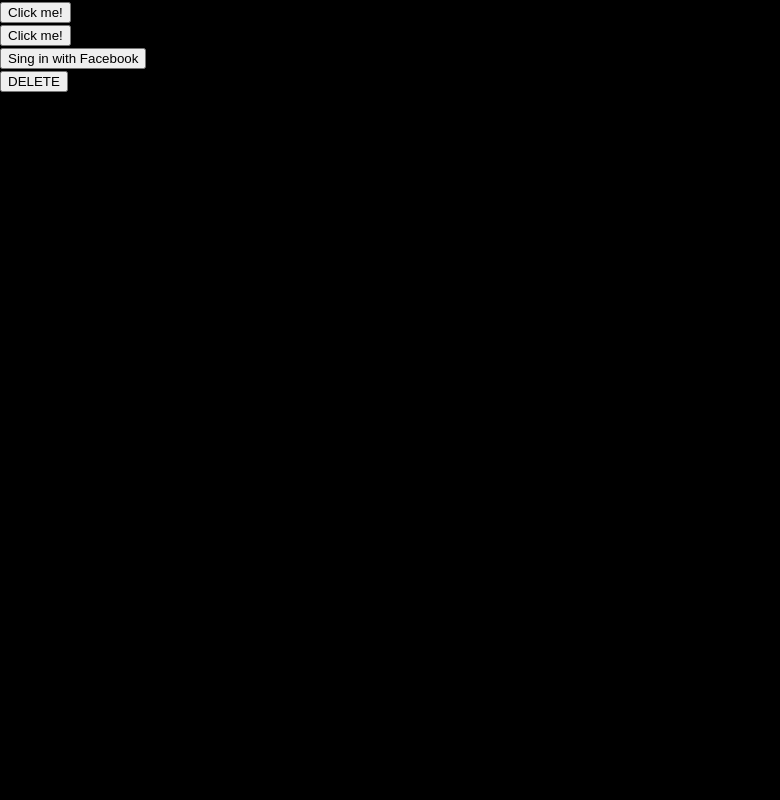
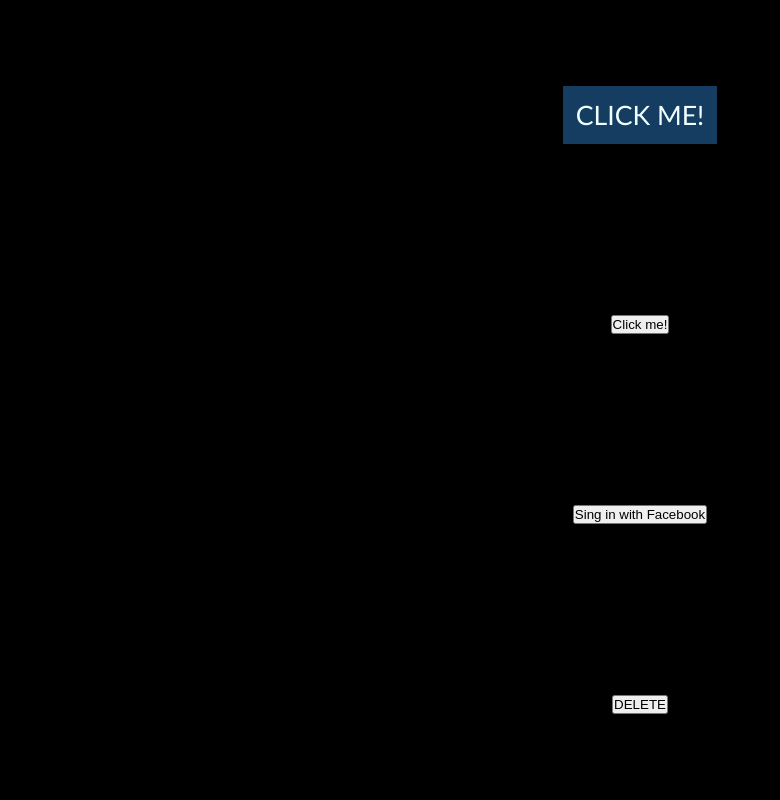
Before and after one commit to kvfck/css-challenge, a plain HTML site: page buttons/index.html in a window 1280 px wide. Shown: the whole page, without its empty margins (0-780 px from the left). Drawn offline with Linux system fonts and the light colour scheme; files that its build step writes are made by us from their sources.

Commit message:
not creative and naked buttons

```diff
--- a/buttons/index.html
+++ b/buttons/index.html
@@ -10,7 +10,7 @@
 <body>
     <div class="main">
         <div class="container">
-            <button type="button" class="classic">Click me!</button>
+            <button type="button" class="classic">CLICK ME!</button>
         </div>
         <div class="container">
             <button type="button" class="neon">Click me!</button>
--- /dev/null
+++ b/buttons/style.css
@@ -0,0 +1,45 @@
+*{
+    margin: 0;
+    padding: 0;
+}
+
+.main {
+    display: grid;
+    width: 100%;
+    height: 100vh;
+    place-items: center;
+    background-color: black;
+}
+
+.container {
+    height: 100%;
+    display: flex;
+    position: relative;
+    margin: auto;
+    align-items: center;
+    vertical-align: center;
+    align-content: center;
+}
+
+.classic {
+    font-size: 20pt;
+    font-family: 'Gill Sans', 'Gill Sans MT', Calibri, 'Trebuchet MS', sans-serif;
+    text-decoration: none;
+    padding: 10px;
+    background-color: rgb(20, 61, 97);
+    color: azure;
+    transition: all 0.3s;
+    border: 3px solid rgb(20, 61, 97);
+}
+
+.classic:hover {
+    background-color: azure;
+    color: rgb(20, 61, 97);
+    border: 3px solid rgb(20, 61, 97);
+
+}
+
+.neon {
+    text-align: center;
+    /* https://www.youtube.com/watch?v=6xNcXwC6ikQ */
+}
```
